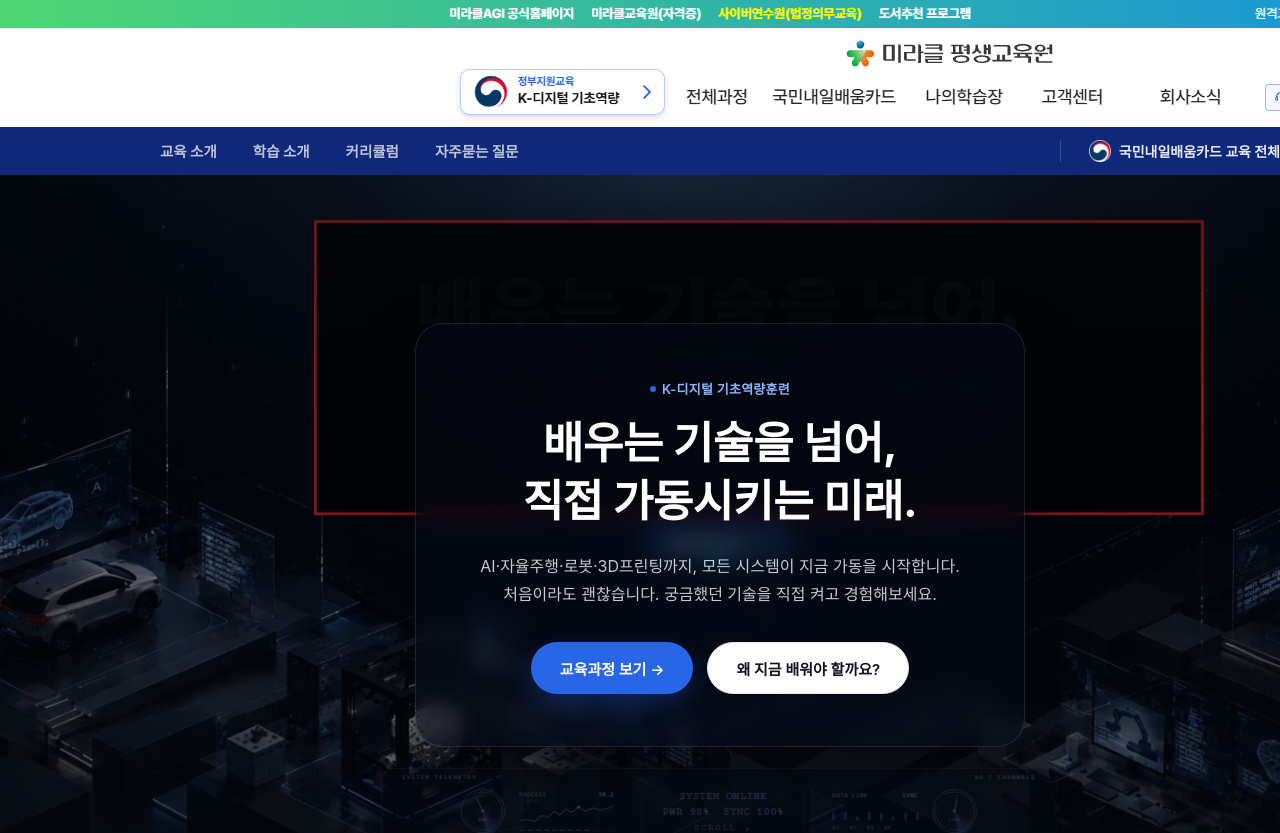
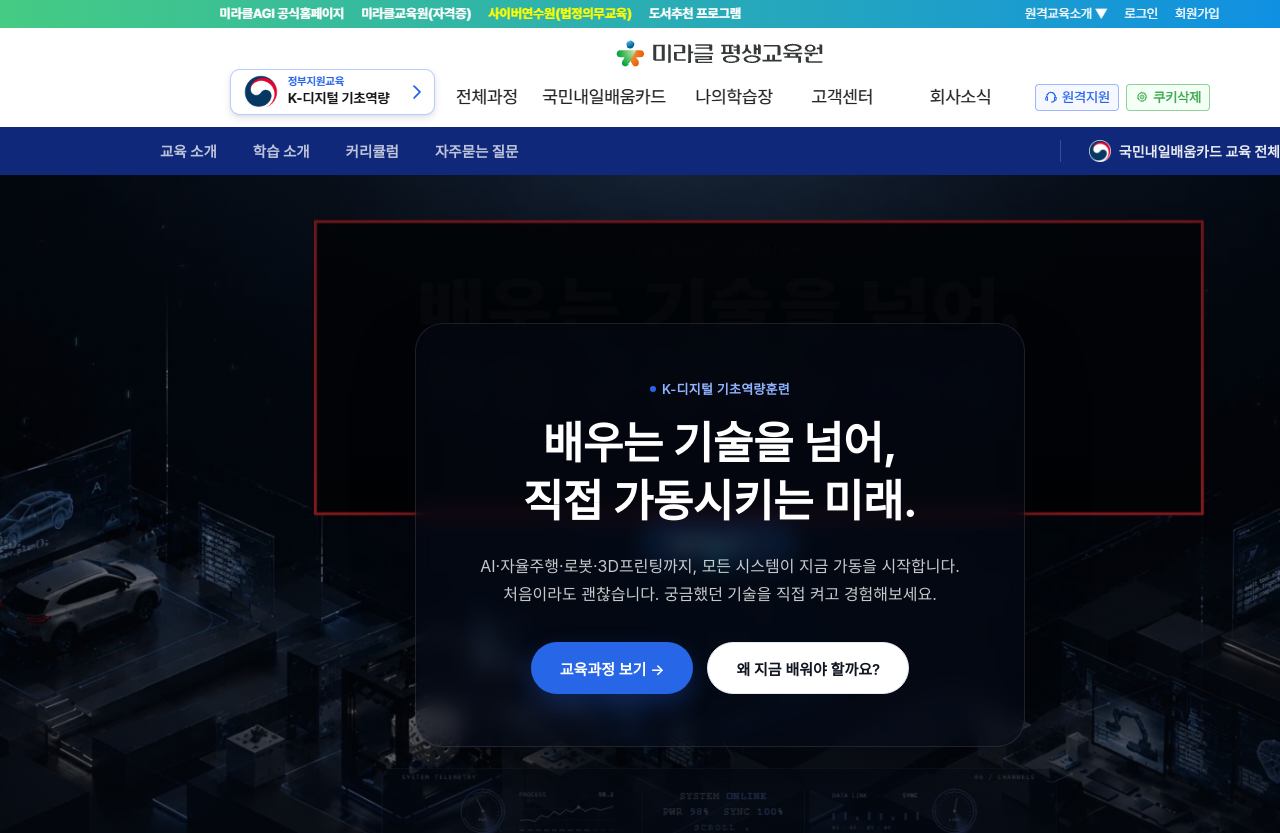
Before and after one commit to ssendy01/kdigital_20261027, a plain HTML site: page index.html in a window 1280 px wide. Shown: the top 833 px of the page. Drawn offline with Linux system fonts and the light colour scheme; a web font is replaced by a local one.

Commit message:
Fix header image centering: use absolute + translateX(-50%) instead of margin:auto (margin:auto does not center a child wider than its container)

```diff
--- a/index.html
+++ b/index.html
@@ -77,8 +77,8 @@
   .cta-row{display:flex;gap:14px;flex-wrap:wrap;}
 
   /* ---------- SITE HEADER (static image) ---------- */
-  .site-header-img{width:100%;line-height:0;overflow:hidden;}
-  .site-header-img img{width:1900px;max-width:none;height:auto;display:block;margin:0 auto;}
+  .site-header-img{position:relative;width:100%;height:127px;overflow:hidden;}
+  .site-header-img img{position:absolute;left:50%;top:0;width:1900px;max-width:none;height:auto;transform:translateX(-50%);}
 
   /* ---------- STICKY SUB-NAV (quick jump tabs) ---------- */
   .subnav{
```
